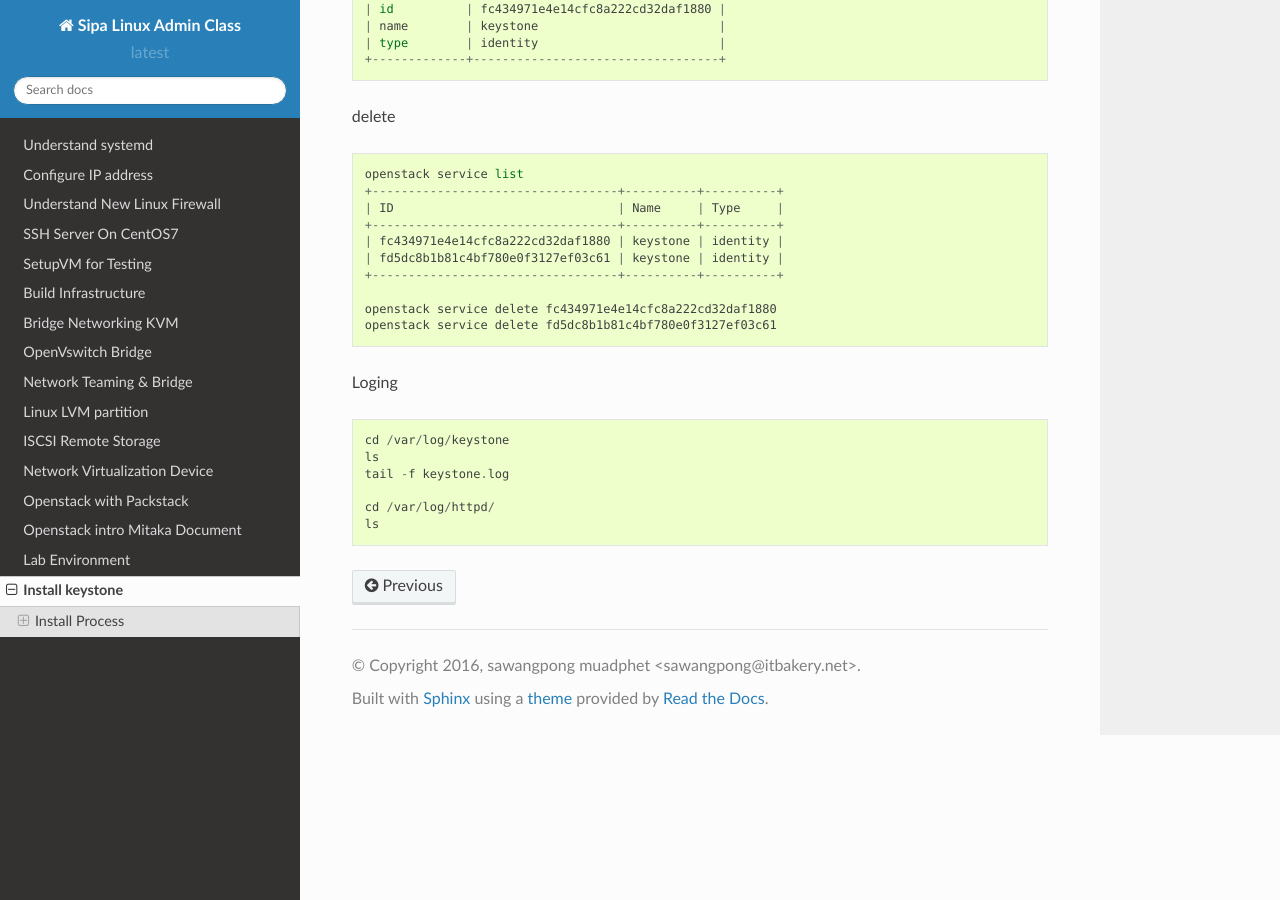
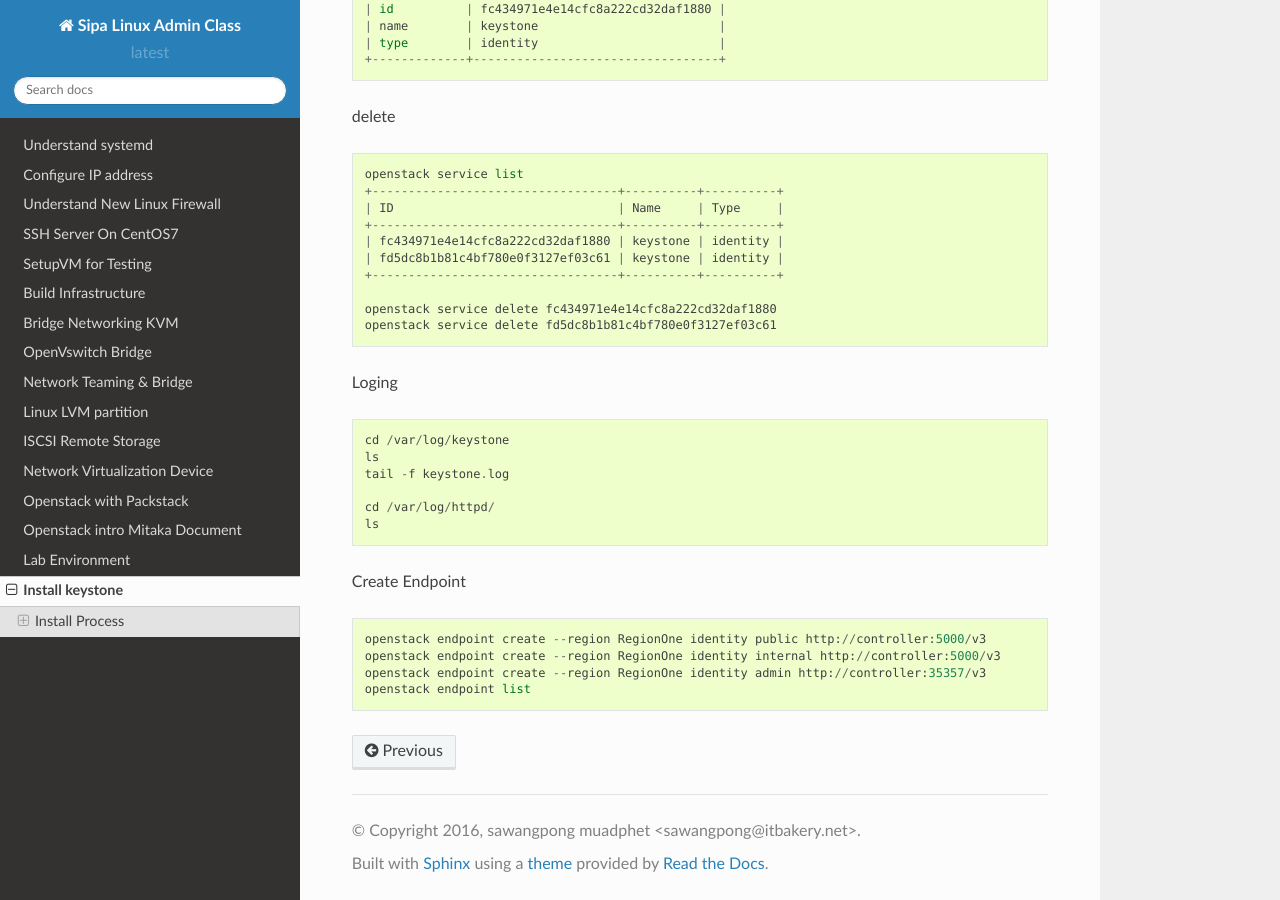
Before and after one commit to thaiopen/SipaLinuxCourse, a Sphinx documentation site: the page built from docs/source/keystone.rst, in a window 1280 px wide and 900 px high, scrolled down 2204 px. Built offline with Sphinx 7.4.7 and the Read the Docs theme 2.0.0, drawn with Linux system fonts in a browser that asks for light colours.

Commit message:
building and pushing docs

```diff
--- a/docs/source/keystone.rst
+++ b/docs/source/keystone.rst
@@ -137,3 +137,11 @@ Loging
 
     cd /var/log/httpd/
     ls
+
+Create Endpoint
+::
+
+        openstack endpoint create --region RegionOne identity public http://controller:5000/v3
+        openstack endpoint create --region RegionOne identity internal http://controller:5000/v3
+        openstack endpoint create --region RegionOne identity admin http://controller:35357/v3
+        openstack endpoint list
```
Also changed, not shown: 5 other files.
